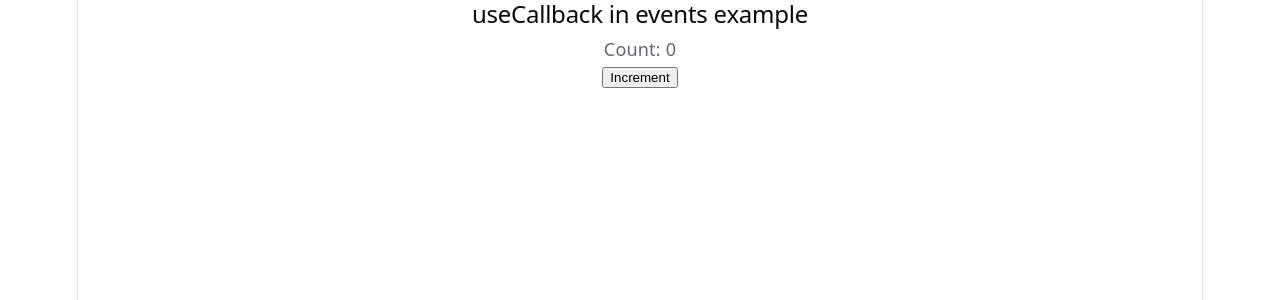
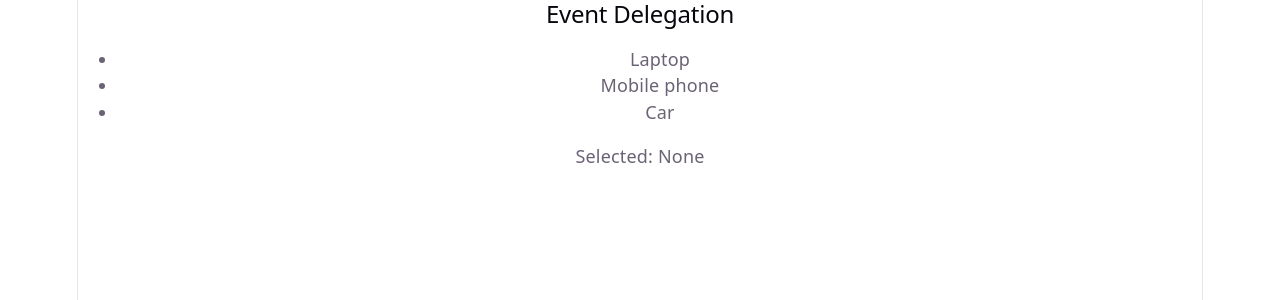
Before and after one commit to kavyashreev-official/MERN_Stu_FebMay26Mys, a React (Vite) app in the folder W10/D3/my-event-app/: page / in a window 1280 px wide. Shown: the top 300 px of the page. Built offline with nearby package versions, Linux system fonts and the light colour scheme.

Commit message:
Event Delegation in React

```diff
--- a/W10/D3/my-event-app/src/App.jsx
+++ b/W10/D3/my-event-app/src/App.jsx
@@ -3,6 +3,7 @@
 import {EventObject} from "./components/P2"
 import {PassingArguments} from "./components/P3"
 import {UseCallbackEvents} from "./components/P5"
+import {EventDelegation} from "./components/P6"
 
 function App() {
   return (
@@ -10,7 +11,8 @@
       {/* <EventBasics /> */}
       {/* <EventObject /> */}
       {/* <PassingArguments /> */}
-      <UseCallbackEvents />
+      {/* <UseCallbackEvents /> */}
+      <EventDelegation />
     </>
   )
 }
--- /dev/null
+++ b/W10/D3/my-event-app/src/components/P6.jsx
@@ -0,0 +1,36 @@
+// Event Delegation in React
+// Instead of attaching a seperate click handler to every element we attach one handler to the parent
+// Parent -> child
+// Bubbles up to the parent
+
+import { useState } from "react";
+
+// Why is it used?
+// Reduces repeated event handlers
+// Code is cleaner and manageble
+// Its useful when rendering many similar items
+
+export function EventDelegation(){
+    const [selectedItem,setSelectedItem] = useState('None');
+
+    // Parent click handler
+    const handleListClick=(event)=>{
+        const clickedItem = event.target.closest('li[data-item');
+        if(!clickedItem) return;
+
+        const itemName=clickedItem.dataset.item;
+        console.log('Clicked Item: ',itemName);
+        setSelectedItem(itemName);
+    };
+    return(
+        <section>
+            <h2>Event Delegation</h2>
+            <ul onClick={handleListClick}>
+                <li data-item="Laptop">Laptop</li>
+                <li data-item="Mobile phone">Mobile phone</li>
+                <li data-item="Car">Car</li>
+            </ul>
+            <p>Selected: {selectedItem}</p>
+        </section>
+    )
+}
```
